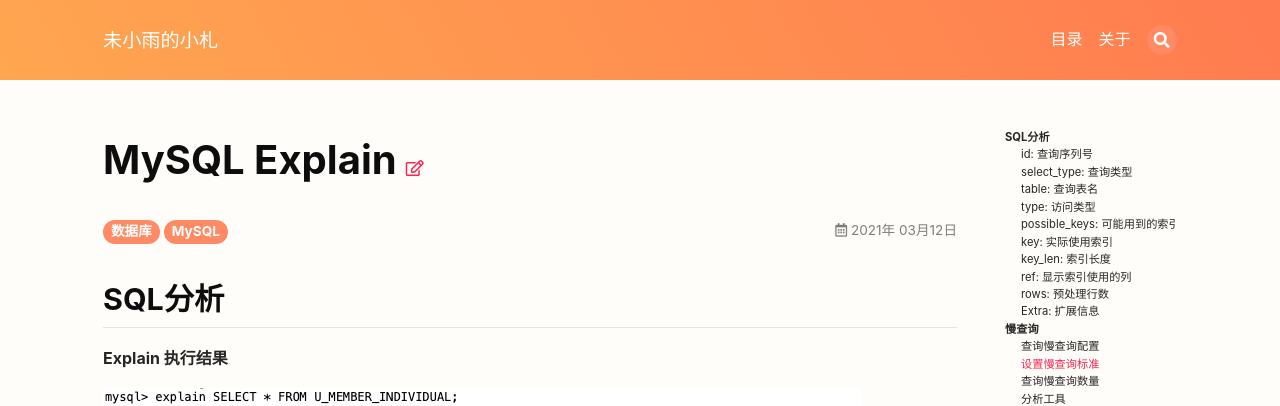
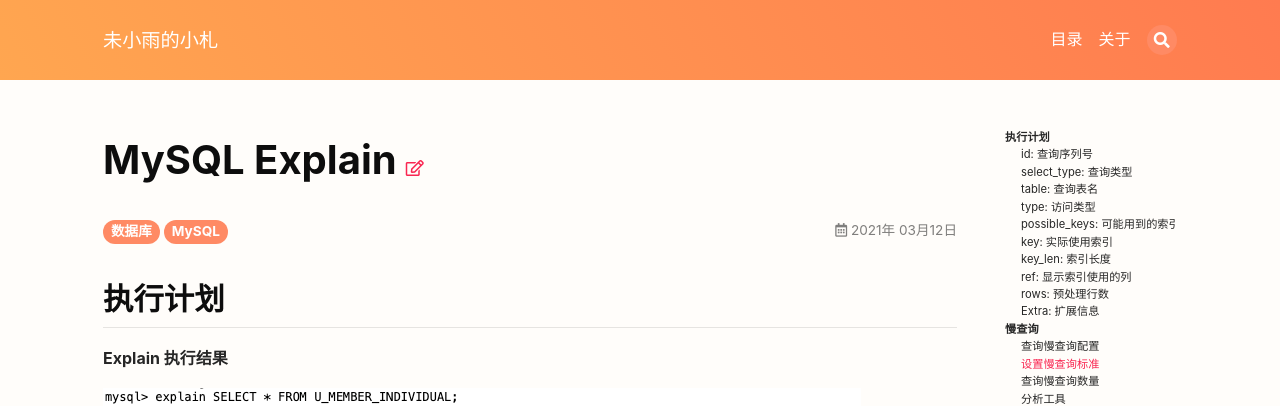
Before and after one commit to cloudland/cloudland.github.io, a Jekyll site: the page built from _posts/db/2021-03-12-mysql-explain.md, in a window 1280 px wide and 900 px high. Shown: the top 406 px of the window. Built offline with Jekyll 4.4.1, drawn with Linux system fonts in a browser that asks for light colours; nearby versions of some CDN libraries.

Commit message:
更新内容

```diff
--- a/_posts/db/2021-03-12-mysql-explain.md
+++ b/_posts/db/2021-03-12-mysql-explain.md
@@ -8,7 +8,7 @@
 tags: 数据库 MySQL
 ---
 
-## SQL分析
+## 执行计划
 
 **Explain 执行结果**
 
```
